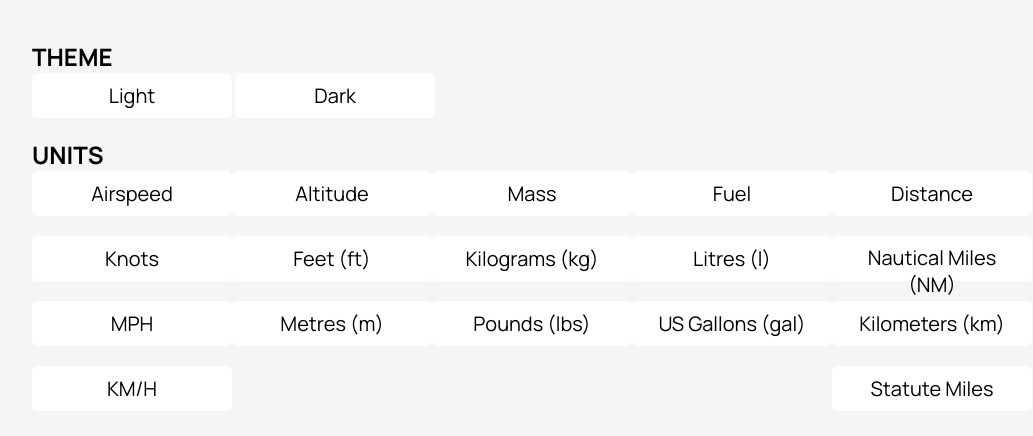
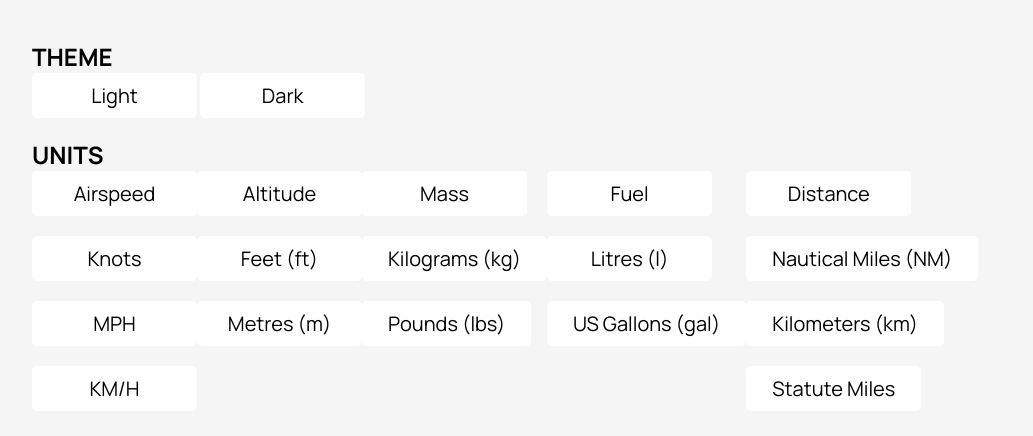
Before and after one commit to TheEasyPilot/AIVFR, a Flask app: page /settings in a window 1280 px wide. Shown: the part 51-487 px from the top of the page, without its empty margins (8-1041 px from the left). Run offline with Flask 3, Linux system fonts and the light colour scheme.

Commit message:
settings styling

```diff
--- a/AIVFR/static/settings.css
+++ b/AIVFR/static/settings.css
@@ -2,10 +2,6 @@
   margin: 0;
   padding: 0;
   box-sizing: border-box;
-}
-
-#options{
-    padding: 40px;
 }
 
 /*header to contain the title and the back button*/
@@ -32,9 +28,12 @@ header {
     margin-left: 42vw; /*not centered definitely but is estimate- should fix*/
 }
 
+/*------------------YOU MAY WRITE SOME MORE CODE BEFORE WRITING THE ITERATION---------------------*/
+
+/*All buttons default styling*/
 button {
     margin-bottom: 20px;
-    width: 200px;
+    min-width: 165px;
     height: 45px;
     position: relative;
     font-family: 'Manrope';
@@ -44,3 +43,13 @@ button {
     padding: 8px 26px;
     border-radius: 5px;
 }
+
+/*All except the header*/
+#options {
+    padding: 40px;
+}
+
+/*ONLY the buttons under UNITS*/
+#UnitsButtons {
+    display: flex;
+}
--- a/AIVFR/templates/settings.html
+++ b/AIVFR/templates/settings.html
@@ -33,34 +33,34 @@
       <!--Units-->
       <h2>UNITS</h2>
 
-      <div style="display: flex;">
+      <div id="UnitsButtons">
         <div> <!--AIRSPEED-->
-          <button style="display: block;">Airspeed</button>
+          <button class="dropdown" style="display: block; ">Airspeed</button>
           <button style="display: block;">Knots</button>
           <button style="display: block;">MPH</button>
           <button style="display: block;">KM/H</button>
         </div>
 
         <div> <!--ALTITUDE-->
-          <button style="display: block;">Altitude</button>
+          <button class="dropdown"style="display: block;">Altitude</button>
           <button style="display: block;">Feet (ft)</button>
           <button style="display: block;">Metres (m)</button>
         </div>
 
         <div> <!--MASS-->
-          <button style="display: block;">Mass</button>
+          <button class="dropdown" style="display: block;">Mass</button>
           <button style="display: block;">Kilograms (kg)</button>
           <button style="display: block;">Pounds (lbs)</button>
         </div>
 
         <div> <!--FUEL-->
-          <button style="display: block;">Fuel</button>
+          <button class="dropdown" style="display: block;">Fuel</button>
           <button style="display: block;">Litres (l)</button>
           <button style="display: block;">US Gallons (gal)</button>
         </div>
 
         <div> <!--DISTANCE-->
-          <button style="display: block;">Distance</button>
+          <button class="dropdown"style="display: block;">Distance</button>
           <button style="display: block;">Nautical Miles (NM)</button>
           <button style="display: block;">Kilometers (km)</button>
           <button style="display: block;">Statute Miles</button>
```
